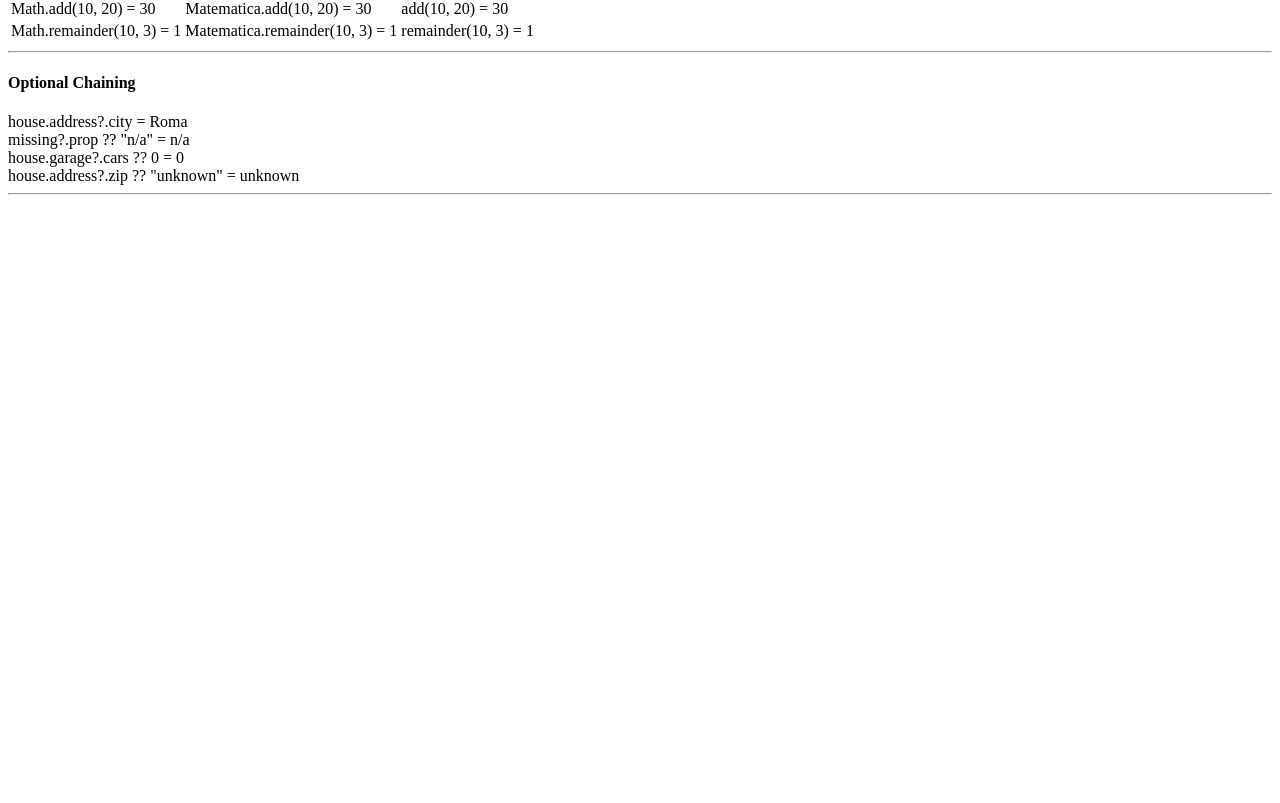
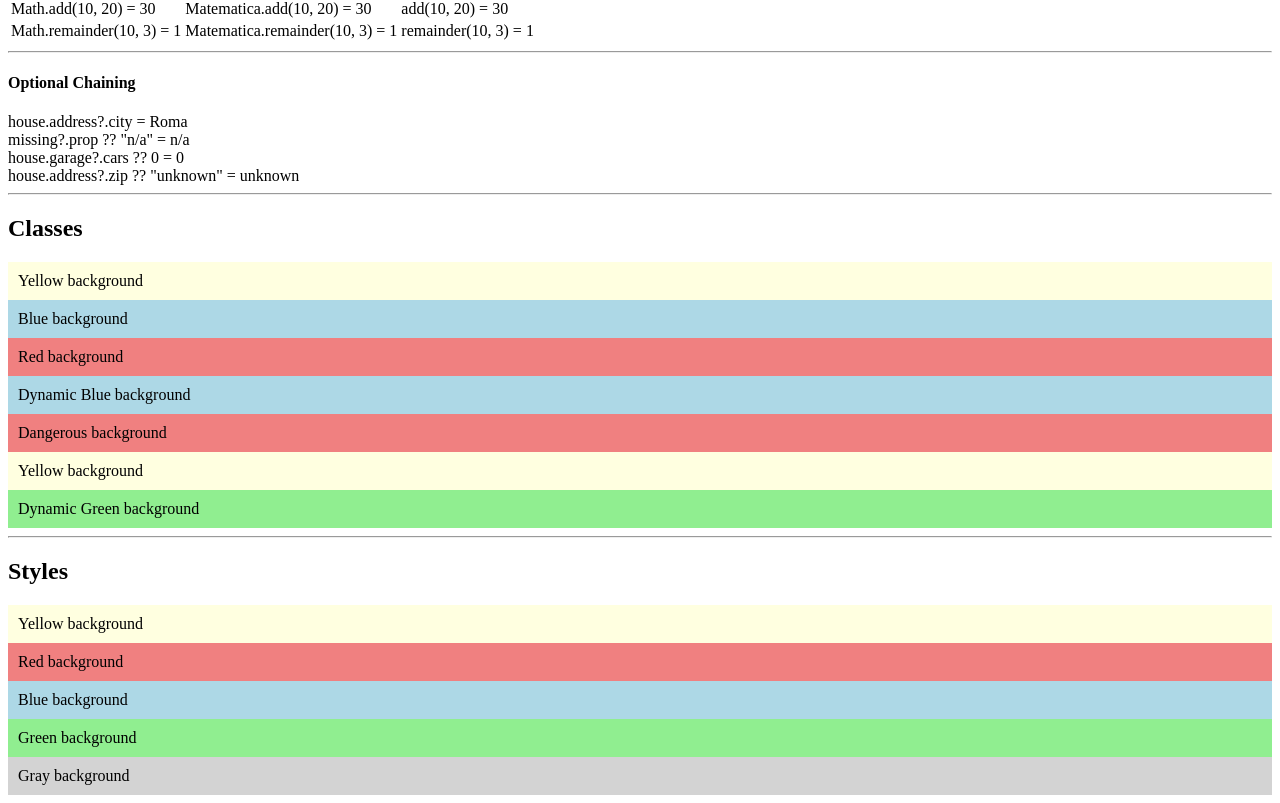
Before and after one commit to GautamM86/webdev-client, a Next.js app: page /labs/lab3 in a window 1280 px wide. Shown: the part 6165-6968 px from the top of the page. Before the commit the page ends 6368 px from the top, so only its background shows below. Built offline with nearby package versions, Linux system fonts and the light colour scheme.

Commit message:
Add dynamic class and inline style examples
Add a stylesheet with background and padding classes, boxes styled by static, template-literal, and ternary class names, and boxes styled with spread inline style objects.

```diff
--- /dev/null
+++ b/app/labs/lab3/Classes.css
@@ -0,0 +1,18 @@
+.wd-bg-yellow {
+  background-color: lightyellow;
+}
+.wd-bg-blue {
+  background-color: lightblue;
+}
+.wd-bg-red {
+  background-color: lightcoral;
+}
+.wd-bg-green {
+  background-color: lightgreen;
+}
+.wd-fg-black {
+  color: black;
+}
+.wd-padding-10px {
+  padding: 10px;
+}
--- /dev/null
+++ b/app/labs/lab3/Classes.tsx
@@ -0,0 +1,38 @@
+import "./Classes.css";
+export default function Classes() {
+  const color = "blue";
+  const dangerous = true;
+  const sunny = true;
+  const shade = "green";
+  return (
+    <div id="wd-classes">
+      <h2>Classes</h2>
+      <div className="wd-bg-yellow wd-fg-black wd-padding-10px">
+        Yellow background
+      </div>
+      <div className="wd-bg-blue wd-fg-black wd-padding-10px">
+        Blue background
+      </div>
+      <div className="wd-bg-red wd-fg-black wd-padding-10px">
+        Red background
+      </div>
+      <div className={`wd-bg-${color} wd-fg-black wd-padding-10px`}>
+        Dynamic Blue background
+      </div>
+      <div
+        className={`${dangerous ? "wd-bg-red" : "wd-bg-green"} wd-fg-black wd-padding-10px`}
+      >
+        Dangerous background
+      </div>
+      <div
+        className={`${sunny ? "wd-bg-yellow" : "wd-bg-green"} wd-fg-black wd-padding-10px`}
+      >
+        {sunny ? "Yellow background" : "Green background"}
+      </div>
+      <div className={`wd-bg-${shade} wd-fg-black wd-padding-10px`}>
+        Dynamic Green background
+      </div>
+      <hr />
+    </div>
+  );
+}
--- /dev/null
+++ b/app/labs/lab3/Styles.tsx
@@ -0,0 +1,42 @@
+export default function Styles() {
+  const colorBlack = { color: "black" };
+  const padding10px = { padding: "10px" };
+  const bgBlue = {
+    backgroundColor: "lightblue",
+    color: "black",
+    ...padding10px,
+  };
+  const bgRed = {
+    backgroundColor: "lightcoral",
+    ...colorBlack,
+    ...padding10px,
+  };
+  const bgGreen = {
+    backgroundColor: "lightgreen",
+    ...colorBlack,
+    ...padding10px,
+  };
+  const bgGray = {
+    backgroundColor: "lightgray",
+    ...colorBlack,
+    ...padding10px,
+  };
+  return (
+    <div id="wd-styles">
+      <h2>Styles</h2>
+      <div
+        style={{
+          backgroundColor: "lightyellow",
+          color: "black",
+          padding: "10px",
+        }}
+      >
+        Yellow background
+      </div>
+      <div style={bgRed}>Red background</div>
+      <div style={bgBlue}>Blue background</div>
+      <div style={bgGreen}>Green background</div>
+      <div style={bgGray}>Gray background</div>
+    </div>
+  );
+}
--- a/app/labs/lab3/page.tsx
+++ b/app/labs/lab3/page.tsx
@@ -27,6 +27,8 @@
 import FunctionDestructing from "./FunctionDestructing";
 import DestructingImports from "./DestructingImports";
 import OptionalChaining from "./OptionalChaining";
+import Classes from "./Classes";
+import Styles from "./Styles";
 export default function Lab3() {
   console.log("Hello World!");
   return (
@@ -61,6 +63,8 @@
       <FunctionDestructing />
       <DestructingImports />
       <OptionalChaining />
+      <Classes />
+      <Styles />
     </div>
   );
 }
```
